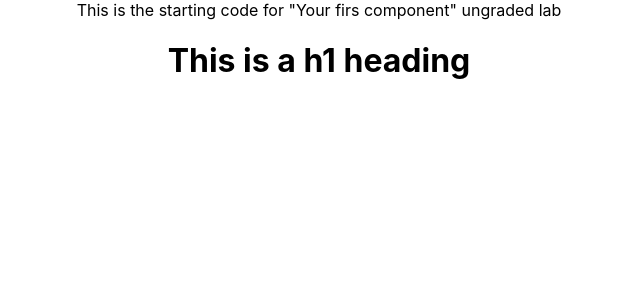
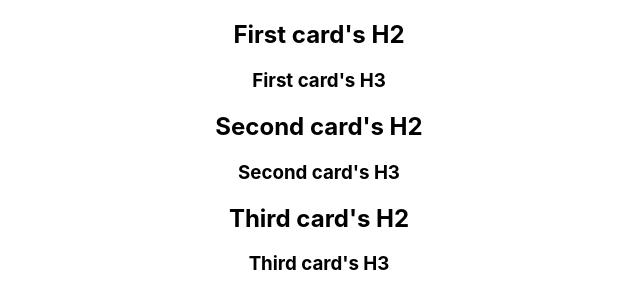
Before and after one commit to keenanbernard/ReactLabs, a React (Create React App) app: page / in a window 1280 px wide. Shown: the top 308 px of the page, without its empty margins (321-961 px from the left). Built offline with nearby package versions, Linux system fonts and the light colour scheme.

Commit message:
completed week 1 labs

```diff
--- a/src/App.js
+++ b/src/App.js
@@ -1,11 +1,18 @@
 import logo from './logo.svg';
 import './App.css';
 import Heading from "./Week1/Lab1/Heading";
+import Heading2 from "./Week1/Lab2/Heading2";
+import Card from "./Week1/Lab3/Card";
 
 function App() {
   return (
     <div className="App">
-      <Heading />
+{/*        <Heading />
+        <Heading2 firstName="Bob"/>
+        <Heading2 firstName="Sandra"/>*/}
+        <Card h2="First card's H2" h3="First card's H3"/>
+        <Card h2="Second card's H2" h3="Second card's H3"/>
+        <Card h2="Third card's H2" h3="Third card's H3"/>
     </div>
   );
 }
--- /dev/null
+++ b/src/Week1/Lab2/Heading2.js
@@ -0,0 +1,10 @@
+import React from "react";
+
+function Heading2 (props) {
+
+    return(
+        <h1>Hello, {props.firstName}</h1>
+    )
+}
+
+export default Heading2;
--- /dev/null
+++ b/src/Week1/Lab3/Card.js
@@ -0,0 +1,12 @@
+import React from "react";
+
+function Card (props) {
+    return(
+        <div>
+            <h2>{props.h2}</h2>
+            <h3>{props.h3}</h3>
+        </div>
+    )
+}
+
+export default Card;
```
